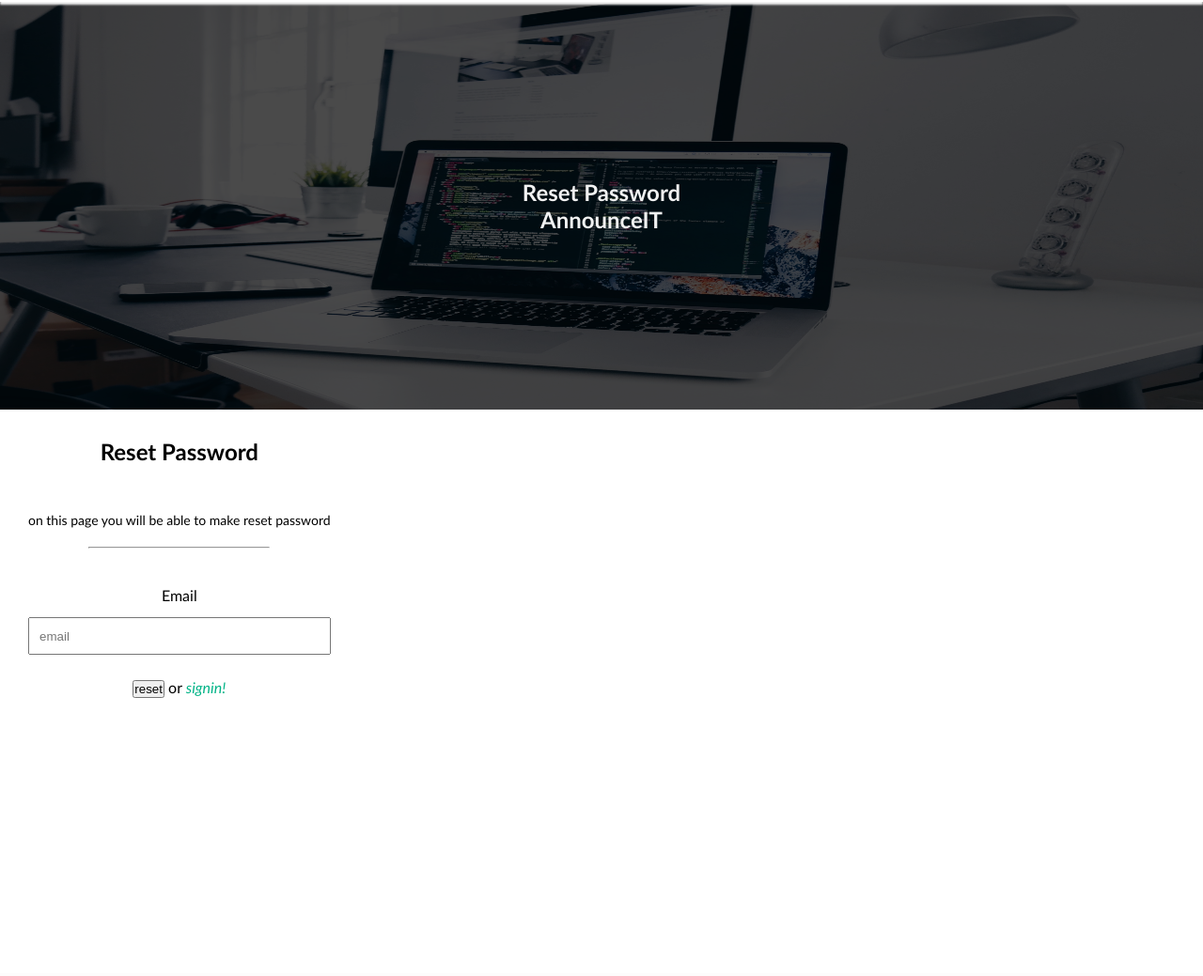
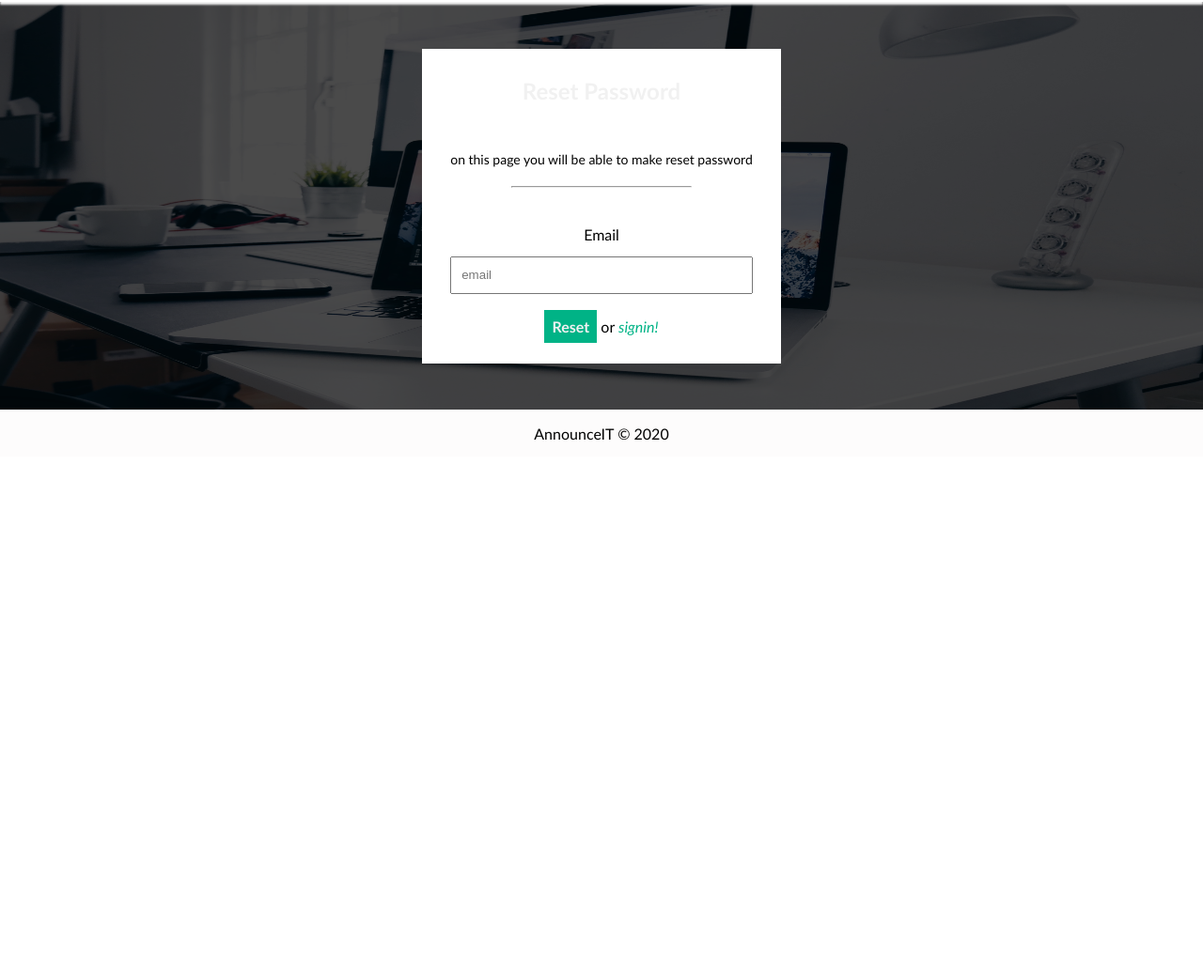
Before and after one commit to muchristian/AnnounceIT, a plain HTML site: page UI/html/reset-password.html in a window 1280 px wide. Shown: the part 63-1102 px from the top of the page at 94% size. After the commit the page ends 800 px from the top, so only its background shows below. Drawn offline with Linux system fonts and the light colour scheme.

Commit message:
reset-password page updates

```diff
--- a/UI/html/reset-password.html
+++ b/UI/html/reset-password.html
@@ -10,14 +10,6 @@
             AnnounceIT
         </title>
         <link href="../css/style.css" rel="stylesheet" />
-        <style>
-            @media screen and (min-width:768px){
-                .main .page-form{
-                    height:500px;
-                }
-            }
-
-        </style>
         <script src="https://kit.fontawesome.com/3d6f968a21.js" crossorigin="anonymous"></script>
     </head>
     <body>
@@ -39,9 +31,7 @@
             <div class="container-wrap">
                 <div class="page-intro">
                     <div class="overlay"></div>
-                    <h2>reset password<br><span>AnnounceIT</span></h2>
-            </div>
-            <div class="page-form" style="height:600px;">
+                    <div class="page-form">
                         <h2>reset password</h2>
 
                         <p class="description">on this page you will be able to make reset password</p>
@@ -52,10 +42,12 @@
                                 <input type="email" name="email" placeholder="email">
                             </div>
 
-                    <button type="submit" name="submit">reset</button>
+                            <a href="#" class="btn" type="submit" name="submit">reset</a>
                             <span class="signin-link">or <a href="index.html"><em>signin!</em></a></span>
                         </form>
                     </div>
+            </div>
+
             </div>
 
             <footer>
```
Lines whose indentation alone changed are shown as unchanged.
